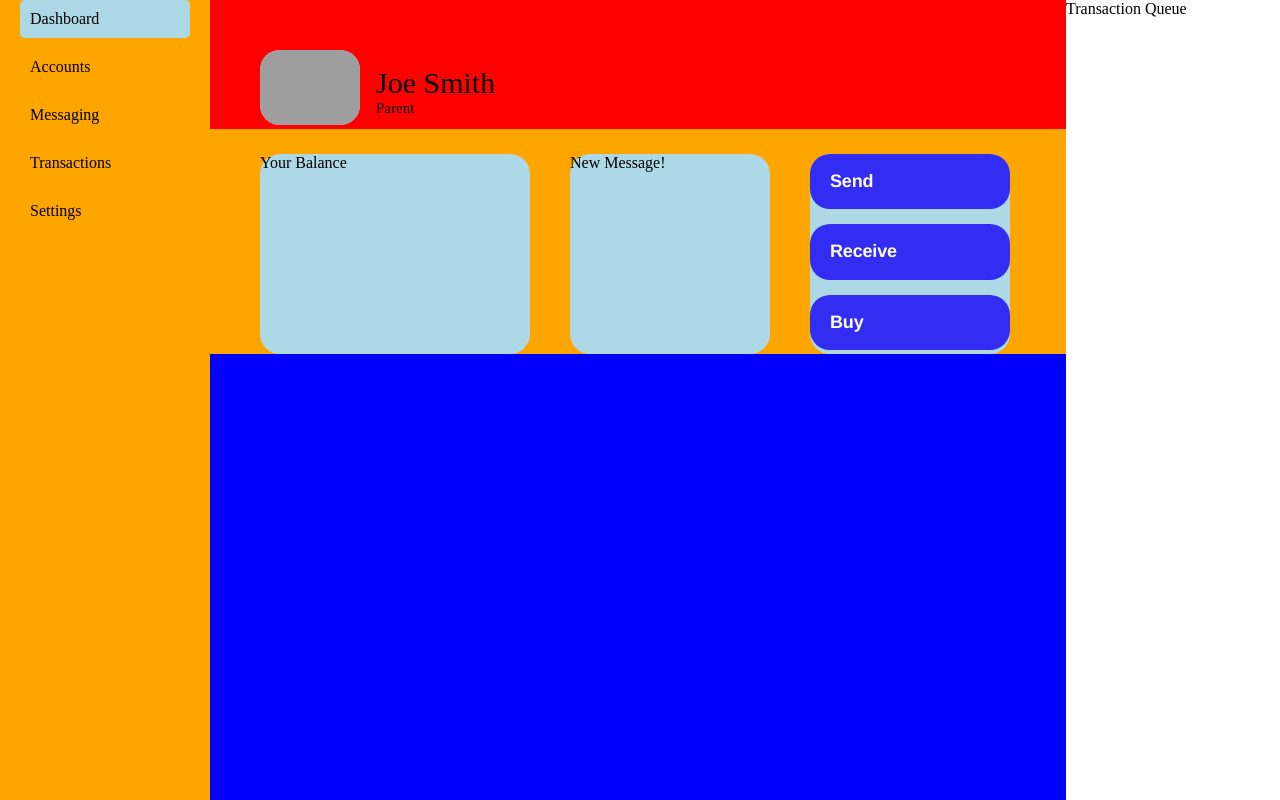
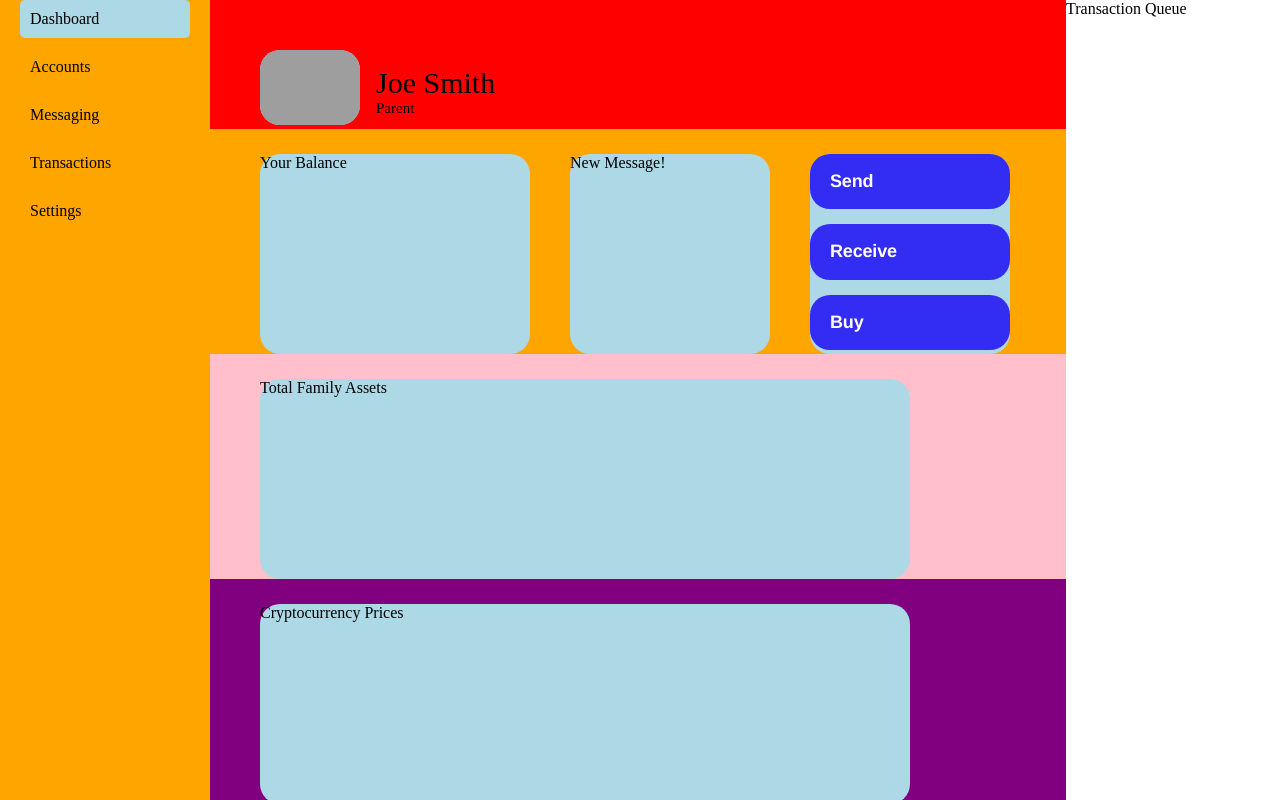
Before and after one commit to MattWong-ca/familyshare, a React (Vite) app in the folder apps/web/: page /home in a window 1280 px wide. Built offline with nearby package versions, Linux system fonts and the light colour scheme; grey boxes are pictures that could not be loaded.

Commit message:
Complete main dashboard layout

```diff
--- a/apps/web/src/components/MainDashboard/MainDashboard.tsx
+++ b/apps/web/src/components/MainDashboard/MainDashboard.tsx
@@ -6,8 +6,8 @@ export const MainDashboard = () => {
     return (
         <div style={{ display: 'inline-flex', position: 'relative', width: '100%', height: '100vh' }}>
             <div style={{ backgroundColor: 'blue', width: '80%', overflow: 'auto' }}>
+                {/* Account Info at Top */}
                 <div style={{ padding: '50px 0 0 50px', backgroundColor: 'red' }}>
-                    {/* Account Info at Top */}
                     <div style={{ display: 'inline-flex' }}>
                         <img src={imgUrl} style={{ backgroundColor: 'lightblue', width: '100px', borderRadius: '20px', display: 'block' }} />
                         <div>
@@ -16,7 +16,7 @@ export const MainDashboard = () => {
                         </div>
                     </div>
                 </div>
-                {/*  */}
+                {/* Balance / New Message / 3 Buttons */}
                 <div style={{ padding: '25px 50px 0 50px', backgroundColor: 'orange' }}>
                     <div style={{ display: 'inline-flex', height: '200px', justifyContent: 'space-between' }}>
                         <div style={{ backgroundColor: 'lightblue', borderRadius: '20px', width: '270px', marginRight: '20px' }}>Your Balance</div>
@@ -28,6 +28,18 @@ export const MainDashboard = () => {
                         </div>
                     </div>
                 </div>
+                {/* Total Family Assets */}
+                <div style={{ padding: '25px 50px 0 50px', backgroundColor: 'pink' }}>
+                    <div style={{ display: 'inline-flex', height: '200px' }}>
+                        <div style={{ backgroundColor: 'lightblue', borderRadius: '20px', width: '650px', marginRight: '20px' }}>Total Family Assets</div>
+                    </div>
+                </div>
+                {/* Crypto Prices */}
+                <div style={{ padding: '25px 50px 0 50px', backgroundColor: 'purple' }}>
+                    <div style={{ display: 'inline-flex', height: '200px' }}>
+                        <div style={{ backgroundColor: 'lightblue', borderRadius: '20px', width: '650px', marginRight: '20px' }}>Cryptocurrency Prices</div>
+                    </div>
+                </div>
             </div>
             <div style={{ height: '100vh', flex: 1 }}>
                 Transaction Queue
```
